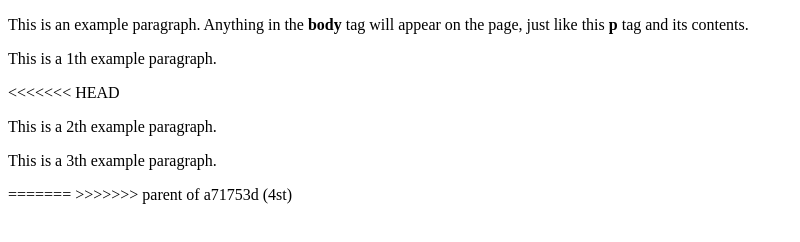
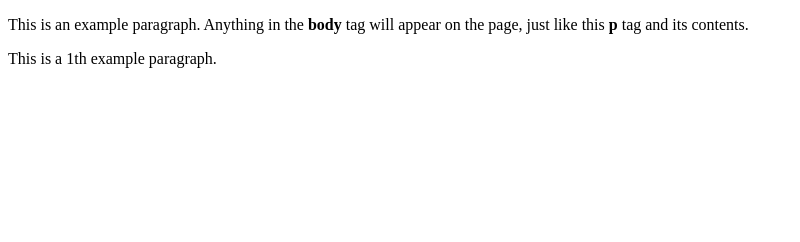
Before and after one commit to hagai1973/Friday3, a plain HTML site: page index.html in a window 1280 px wide. Shown: the whole page, without its empty margins (0-800 px from the left). Drawn offline with Linux system fonts and the light colour scheme.

Commit message:
reset action2

```diff
--- a/index.html
+++ b/index.html
@@ -6,11 +6,5 @@
   <body>
     <p>This is an example paragraph. Anything in the <strong>body</strong> tag will appear on the page, just like this <strong>p</strong> tag and its contents.</p>
     <p>This is a 1th  example paragraph. </p>
-<<<<<<< HEAD
-    <p>This is a 2th  example paragraph. </p>
-    <p>This is a 3th  example paragraph. </p>
-
-=======
->>>>>>> parent of a71753d (4st)
   </body>
 </html>
```
